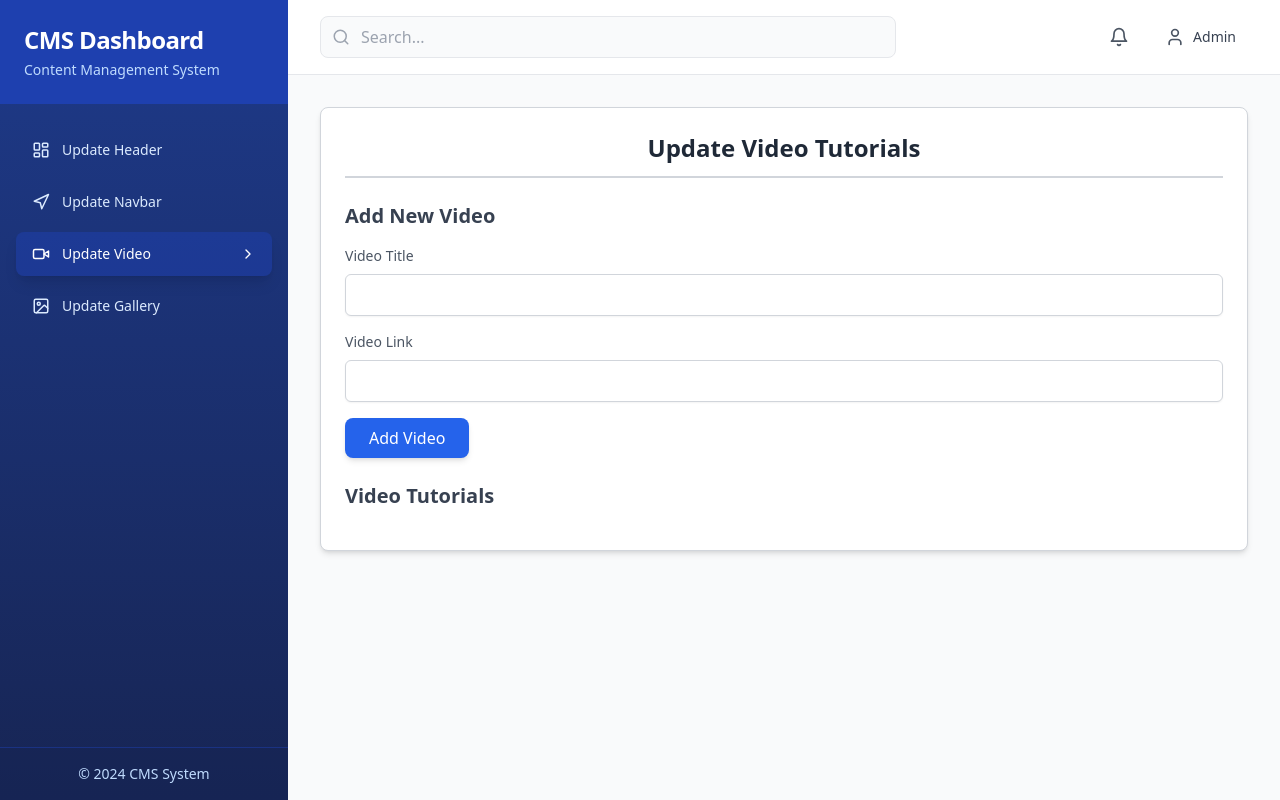
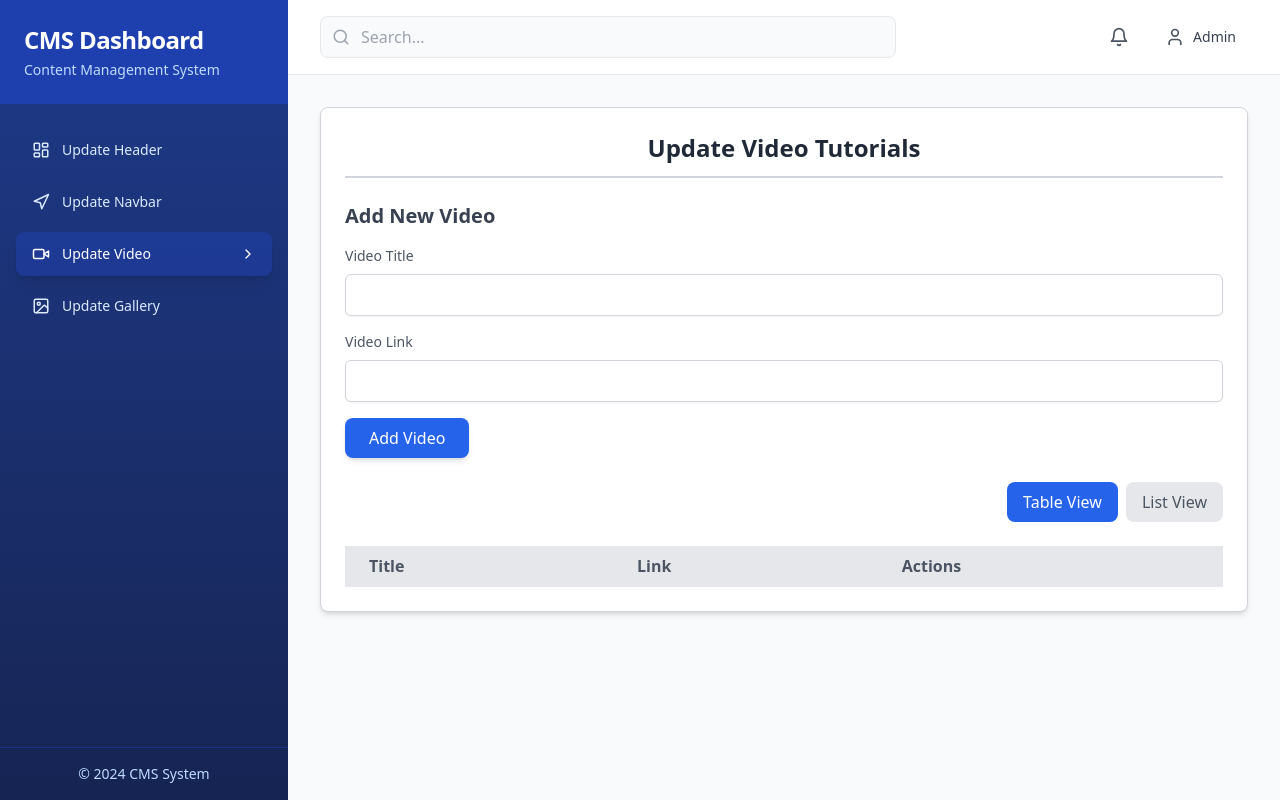
Before and after one commit to IAmShivay/ngo, a React (Vite) app: page /dashboard in a window 1280 px wide. Both pictures are taken after a click on the button "Update Video". Built offline with nearby package versions, Linux system fonts and the light colour scheme.

Commit message:
refactor UpdateGallery component; improve button class formatting for better readability

```diff
--- a/src/pages/dashboard/UpdateVideo.tsx
+++ b/src/pages/dashboard/UpdateVideo.tsx
@@ -13,6 +13,7 @@ const UpdateVideo: React.FC = () => {
     link: "",
   });
   const [editVideo, setEditVideo] = useState<VideoData | null>(null);
+  const [isTableView, setIsTableView] = useState<boolean>(true);
 
   // Handle adding a new video
   const handleAddVideo = () => {
@@ -130,14 +131,68 @@ const UpdateVideo: React.FC = () => {
         </div>
       )}
 
+      {/* Toggle View Buttons */}
+      <div className="mb-6 flex justify-end">
+        <button
+          onClick={() => setIsTableView(true)}
+          className={`px-4 py-2 rounded-lg ${isTableView ? "bg-blue-600 text-white" : "bg-gray-200 text-gray-600"} mr-2`}
+        >
+          Table View
+        </button>
+        <button
+          onClick={() => setIsTableView(false)}
+          className={`px-4 py-2 rounded-lg ${!isTableView ? "bg-blue-600 text-white" : "bg-gray-200 text-gray-600"}`}
+        >
+          List View
+        </button>
+      </div>
+
       {/* Video List Section */}
       <div>
-                <h2 className="text-xl font-semibold text-gray-700 mb-4">Video Tutorials</h2>
-                <div className="space-y-6">
+        {isTableView ? (
+          <div className="overflow-x-auto">
+            <table className="min-w-full table-auto">
+              <thead>
+                <tr className="bg-gray-200 text-gray-600">
+                  <th className="px-6 py-2 border-b text-left">Title</th>
+                  <th className="px-6 py-2 border-b text-left">Link</th>
+                  <th className="px-6 py-2 border-b text-left">Actions</th>
+                </tr>
+              </thead>
+              <tbody>
+                {videos.map((video) => (
+                  <tr key={video.id} className="border-b hover:bg-gray-50">
+                    <td className="px-6 py-2">{video.title}</td>
+                    <td className="px-6 py-2">
+                      <a href={video.link} target="_blank" className="text-blue-500" rel="noreferrer">
+                        Watch Video
+                      </a>
+                    </td>
+                    <td className="px-6 py-2">
+                      <button
+                        onClick={() => handleEditVideo(video)}
+                        className="text-blue-600 hover:text-blue-800 mr-4"
+                      >
+                        Edit
+                      </button>
+                      <button
+                        onClick={() => handleRemoveVideo(video.id)}
+                        className="text-red-600 hover:text-red-800"
+                      >
+                        Delete
+                      </button>
+                    </td>
+                  </tr>
+                ))}
+              </tbody>
+            </table>
+          </div>
+        ) : (
+          <div>
             {videos.map((video) => (
               <div
                 key={video.id}
-                            className="border rounded-lg p-4 shadow-lg hover:shadow-xl transition-shadow"
+                className="border rounded-lg p-4 shadow-lg hover:shadow-xl transition-shadow mb-4"
               >
                 <h3 className="text-lg font-semibold text-gray-700 mb-3">{video.title}</h3>
                 <iframe
@@ -165,6 +220,7 @@ const UpdateVideo: React.FC = () => {
               </div>
             ))}
           </div>
+        )}
       </div>
     </div>
   );
```
Also changed, not shown: src/pages/dashboard/updateGallery.tsx (+4 -4 lines). Lines whose indentation alone changed are shown as unchanged.
